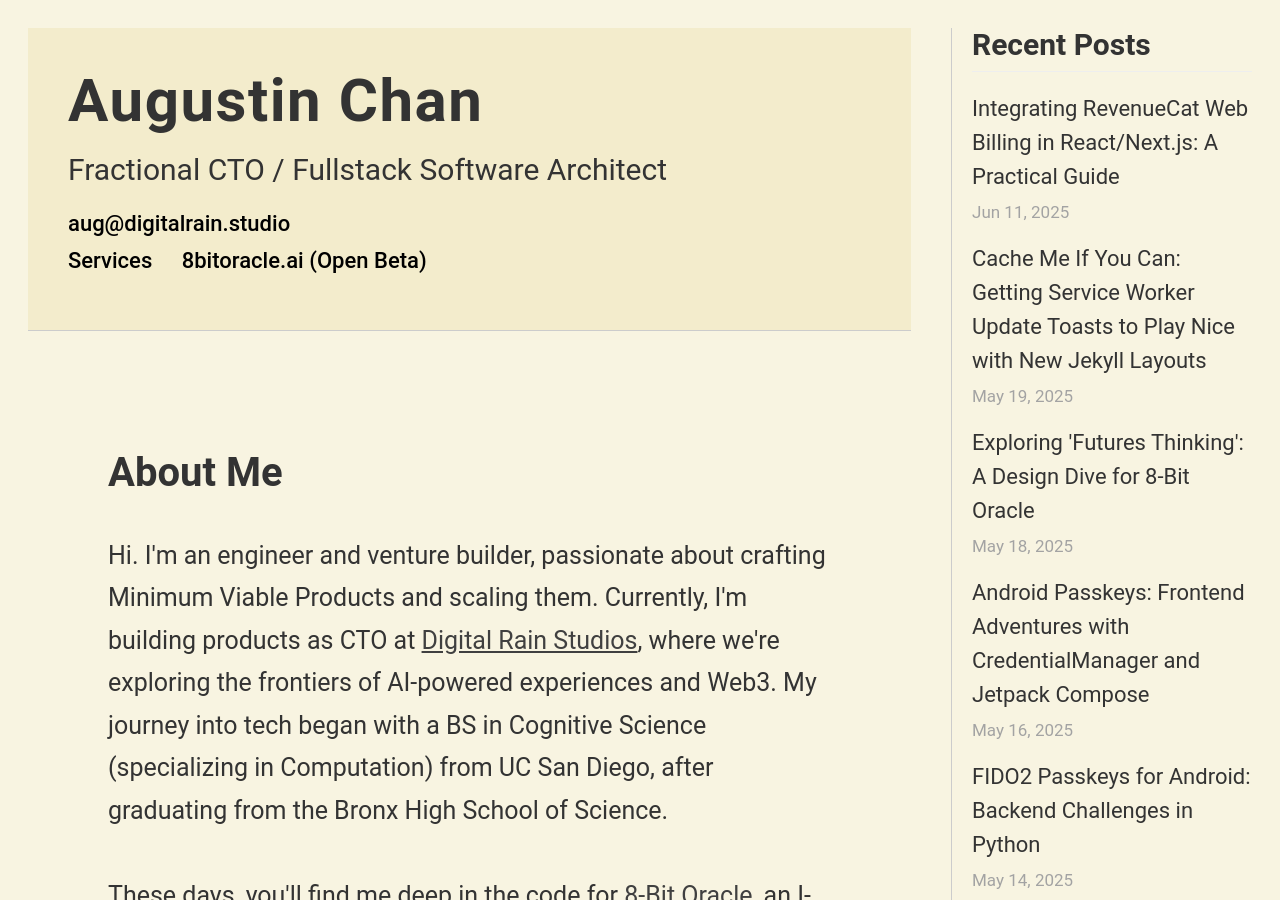
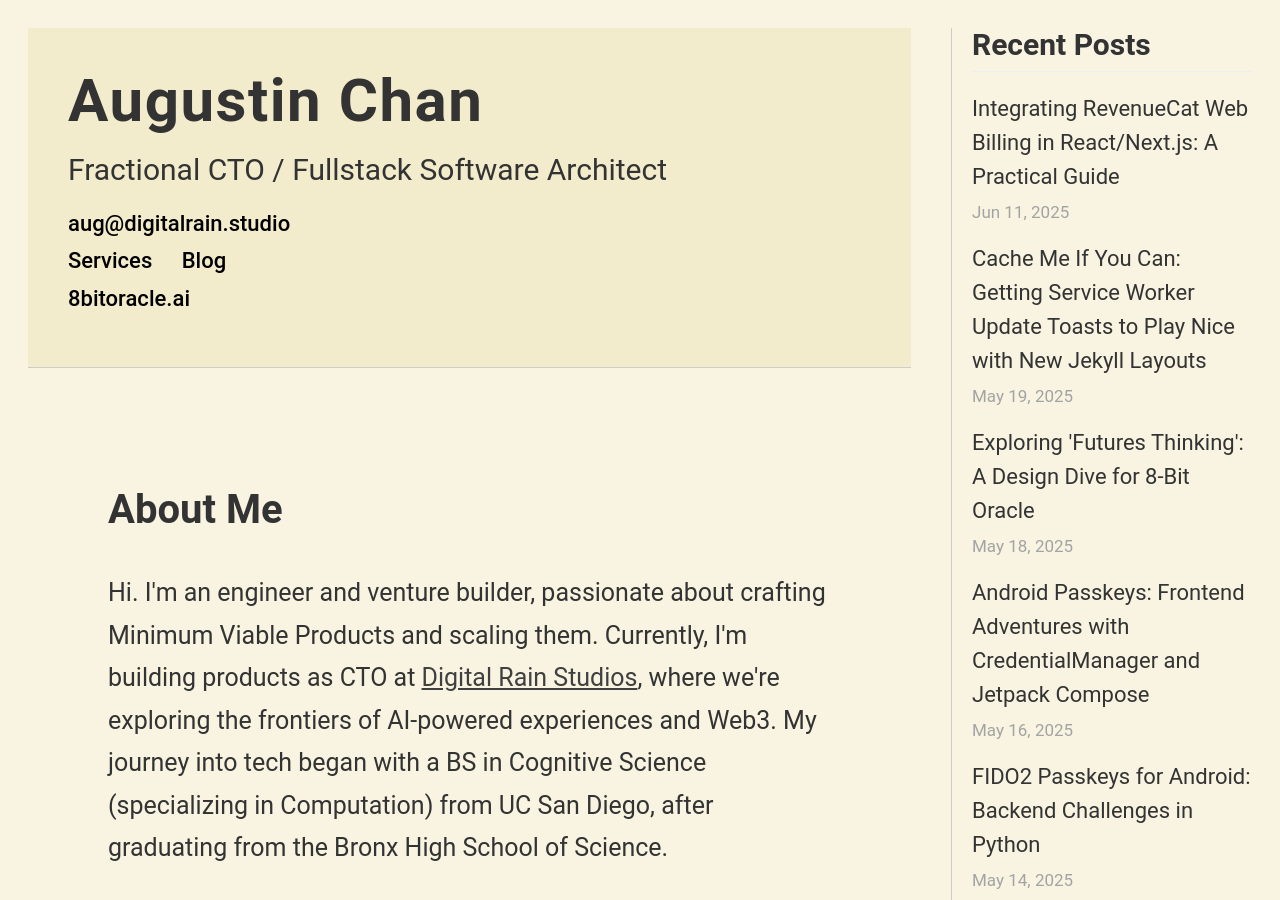
Before and after one commit to augchan42/augchan42.github.io, a Jekyll site: the page built from index.html, in a window 1280 px wide and 900 px high. Built offline with Jekyll 4.4.1, drawn with Linux system fonts in a browser that asks for light colours; some web fonts are replaced.

Commit message:
Update portfolio links in index.html: Replaced the "8bitoracle.ai (Open Beta)" link with a "Blog" link for improved navigation and adjusted the existing link to "8bitoracle.ai" for consistency.

```diff
--- a/index.html
+++ b/index.html
@@ -11,7 +11,8 @@ nav-item: true
   <div class="portfolio-featured-links" style="margin: 0.5rem 0 0.5rem 0;">
     <a href="mailto:aug@digitalrain.studio" class="portfolio-link">aug@digitalrain.studio</a><br>
     <a href="/offerings/" class="portfolio-link">Services</a>
-    <a href="https://8bitoracle.ai" class="portfolio-link" target="_blank">8bitoracle.ai (Open Beta)</a>
+    <a href="/blog/" class="portfolio-link">Blog</a><br>
+    <a href="https://8bitoracle.ai" class="portfolio-link" target="_blank">8bitoracle.ai</a>
   </div>
 </header>
 
```
